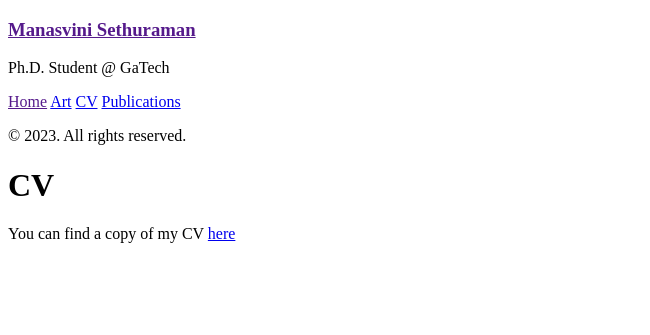
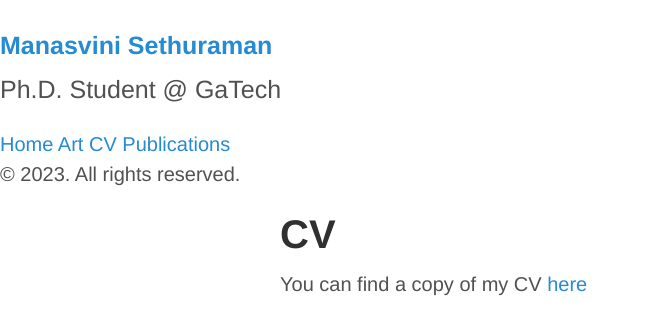
Before and after one commit to Manasvini/Manasvini.github.io, a Jekyll site: the page built from cv.md, in a window 1280 px wide. Shown: the top 335 px of the page, without its empty margins (0-650 px from the left). Built offline with Jekyll 4.4.1, drawn with Linux system fonts in a browser that asks for light colours.

Commit message:
add site.url

```diff
--- a/_includes/head.html
+++ b/_includes/head.html
@@ -15,7 +15,7 @@
   </title>
 
   <!-- CSS -->
-  <link rel="stylesheet" href="{{ site.baseurl }}public/css/poole.css">
+  <link rel="stylesheet" href="{{ site.url  }}/{{ site.baseurl }}public/css/poole.css">
   <link rel="stylesheet" href="{{ site.baseurl }}public/css/syntax.css">
   <link rel="stylesheet" href="{{ site.baseurl }}public/css/hyde.css">
   <link rel="stylesheet" href="http://fonts.googleapis.com/css?family=PT+Sans:400,400italic,700|Abril+Fatface">
```
